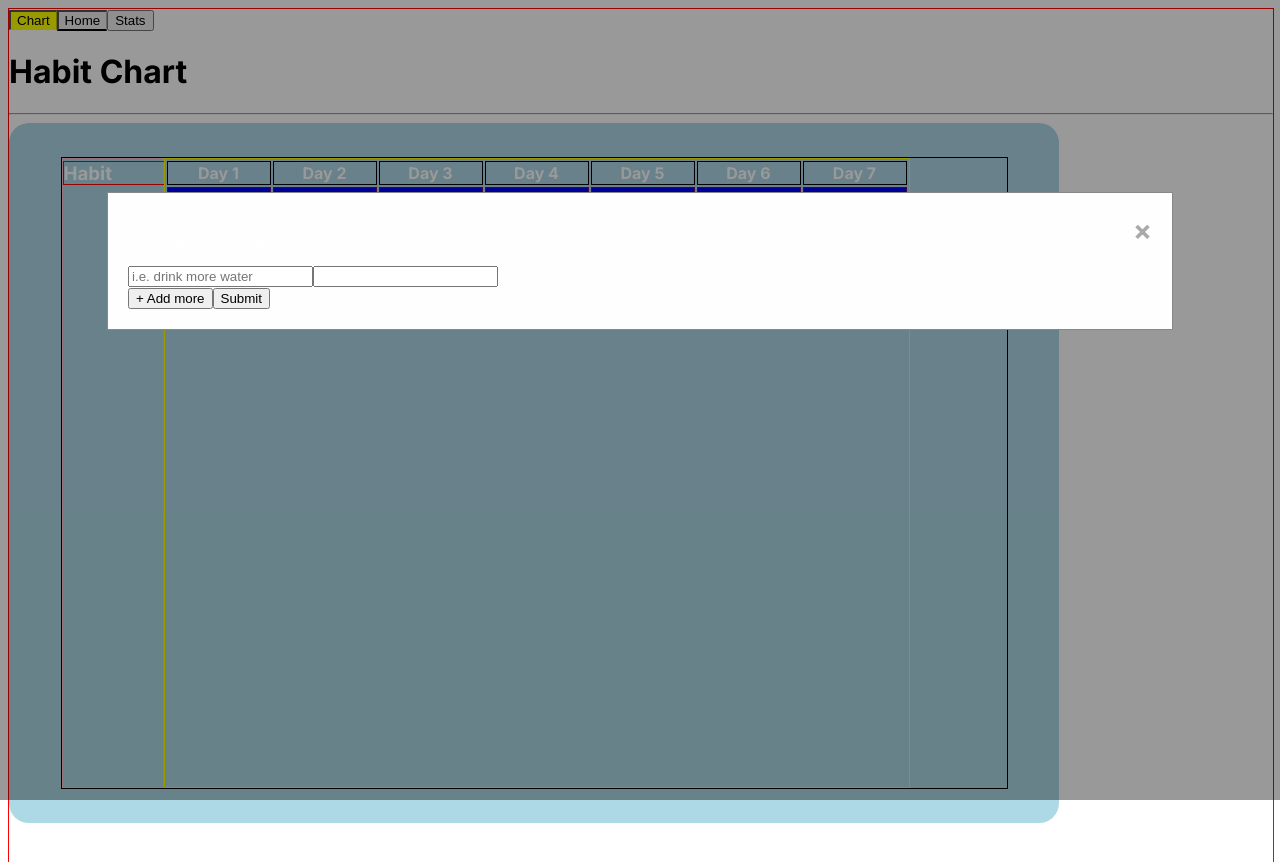
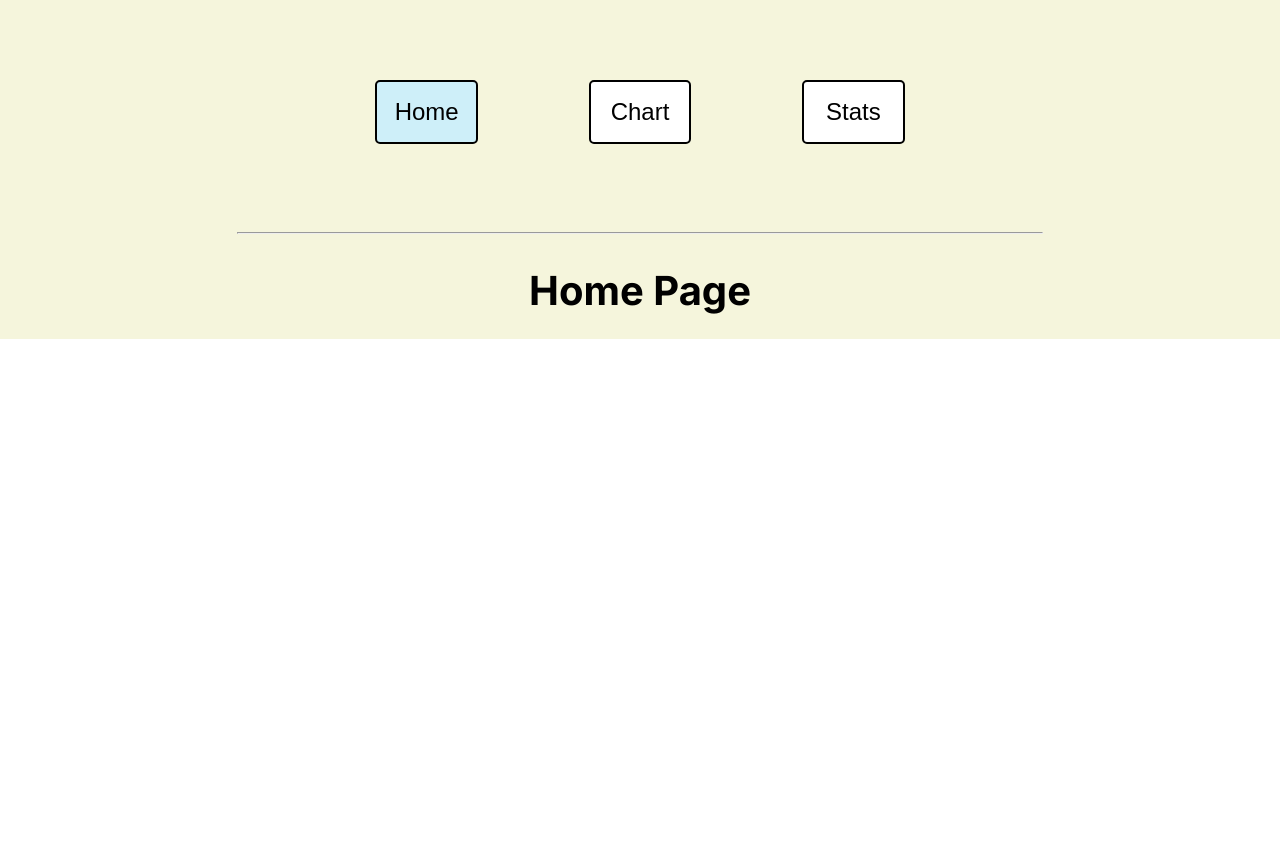
Before and after one commit to ulapkus/Habit-Tracker, a Next.js app: page / in a window 1280 px wide. Shown: the top 862 px of the page. After the commit the page ends 800 px from the top, so only its background shows below. Built offline with nearby package versions, Linux system fonts and the light colour scheme.

Commit message:
added styling to many pages

```diff
--- a/app/Tabs.js
+++ b/app/Tabs.js
@@ -1,5 +1,6 @@
 import { useState } from "react";
 import Chart from "./components/chart";
+import Home from "./components/home";
 
 function Tabs() {
   const [toggleState, setToggleState] = useState(1);
@@ -17,13 +18,13 @@ function Tabs() {
           className={toggleState === 1 ? "tabs active-tabs" : "tabs"}
           onClick={() => toggleTab(1)}
         >
-          Chart
+          Home
         </button>
         <button
           className={toggleState === 2 ? "tabs active-tabs" : "tabs"}
           onClick={() => toggleTab(2)}
         >
-          Home
+          Chart
         </button>
         <button
           className={toggleState === 3 ? "tabs active-tabs" : "tabs"}
@@ -35,16 +36,14 @@ function Tabs() {
 
       <div className="content-tabs">
         <div className={toggleState === 1 ? "active-content" : "content"}>
-          <h1>Habit Chart</h1>
+          {/* <h1>Habit Chart</h1> */}
           <hr />
-          <Chart />
-          {/* SWITCH THIS WITH HOME PAGE IN TAB LATER */}
+         <Home />
         </div>
 
         <div className={toggleState === 2 ? "active-content" : "content"}>
-          <h2>Home Page</h2>
           <hr />
-           {/* SWITCH THIS WITH CHART LOCATION IN TAB LATER */}
+          <Chart />
         </div>
 
         <div className={toggleState === 3 ? "active-content" : "content"}>
--- a/app/components/chart.js
+++ b/app/components/chart.js
@@ -13,28 +13,31 @@ export default function Chart() {
 
     if (event.target.tagName === "TD") {
       console.log(rowIndex);
-      console.log(document.getElementById("mytable").rows[0])
+      console.log(document.getElementById("mytable").rows[0]);
     }
     for (let i = 0; i <= 6; i++) {
       if (rowIndex === 1 && cellIndex === i) {
-        document.getElementById("mytable").rows[0].cells[i].style.backgroundColor = "red";
-      }
-       else if (rowIndex === 2 && cellIndex === i) {
-        document.getElementById("mytable").rows[1].cells[i].style.backgroundColor = "pink";
+        document.getElementById("mytable").rows[0].cells[
+          i
+        ].style.backgroundColor = "red";
+      } else if (rowIndex === 2 && cellIndex === i) {
+        document.getElementById("mytable").rows[1].cells[
+          i
+        ].style.backgroundColor = "pink";
       }
     }
   };
 
   return (
     <div className="background">
-      {/* <h1>My Habit Tracker</h1> */}
+      <h1>My Habit Tracker</h1>
       <div className="mainquestions">
         <section className="border">
           <Context.Provider value={[random, setRandom]}>
             <Modal />
           </Context.Provider>
           <section className="habits">
-            <h3 className="tablebody">Habit</h3>
+            <h3 className="habit-heading">Habit</h3>
             {random.map((item, index) => (
               <p key={index} className="tablebody">
                 {item}
@@ -42,38 +45,37 @@ export default function Chart() {
             ))}
           </section>
 
-          <section className="days-boxes">
+          <section>
             <table>
-              <thead>
+              <tbody>
                 <tr>
-                  <th>Day 1</th>
-                  <th>Day 2</th>
-                  <th>Day 3</th>
-                  <th>Day 4</th>
-                  <th>Day 5</th>
-                  <th>Day 6</th>
-                  <th>Day 7</th>
+                  <td className="dayz">Day 1</td>
+                  <td className="dayz">Day 2</td>
+                  <td className="dayz">Day 3</td>
+                  <td className="dayz">Day 4</td>
+                  <td className="dayz">Day 5</td>
+                  <td className="dayz">Day 6</td>
+                  <td className="dayz">Day 7</td>
                 </tr>
-              </thead>
-
+              </tbody>
               <tbody className="habit-rows" id="mytable">
-                <tr onClick={location} className="first-habit">
-                  <td>row 1 box 1</td>
-                  <td>row 1 box 2</td>
-                  <td>box</td>
-                  <td>box</td>
-                  <td>box</td>
-                  <td>box</td>
-                  <td>box</td>
+                <tr onClick={location} className="first-habit row">
+                  <td className="first-habit-cell"></td>
+                  <td className="first-habit-cell"></td>
+                  <td className="first-habit-cell"></td>
+                  <td className="first-habit-cell"></td>
+                  <td className="first-habit-cell"></td>
+                  <td className="first-habit-cell"></td>
+                  <td className="first-habit-cell"></td>
                 </tr>
-                <tr onClick={location} className="second-habit">
-                  <td>row 2 box 1</td>
-                  <td>row 2 box 2</td>
-                  <td>box</td>
-                  <td>box</td>
-                  <td>box</td>
-                  <td>box</td>
-                  <td>box</td>
+                <tr onClick={location} className="second-habit row">
+                  <td className="second-habit-cell"></td>
+                  <td className="second-habit-cell"></td>
+                  <td className="second-habit-cell"></td>
+                  <td className="second-habit-cell"></td>
+                  <td className="second-habit-cell"></td>
+                  <td className="second-habit-cell"></td>
+                  <td className="second-habit-cell"></td>
                 </tr>
               </tbody>
             </table>
@@ -84,20 +86,74 @@ export default function Chart() {
   );
 }
 
-// OLD:
-// {random.map((item, index) => (
-//   <tbody key={index} className="tablebody">
-//     <tr>
-//       {/* <td className="clickbox" >{item}</td> */}
-//       <td id="clickboxx" className="clickbox" onClick={location}>box</td>
-//       {/* <td id="clickboxx" className="clickbox" onClick={location}>box</td> */}
+// OLD - USING TABLE:
+// return (
+//   <div className="background">
+//     {/* <h1>My Habit Tracker</h1> */}
+//     <div className="mainquestions">
+//       <section className="border">
+//         <Context.Provider value={[random, setRandom]}>
+//           <Modal />
+//         </Context.Provider>
+//         <section className="habits">
+//           <h3 className="habit-heading">Habit</h3>
+//           {random.map((item, index) => (
+//             <p key={index} className="tablebody">
+//               {item}
+//             </p>
+//           ))}
+//         </section>
 
-//       {/* <td>box</td>
-//        <td>box</td>
-//       <td>box</td>
-//       <td>box</td>
-//       <td>box</td>
-//       <td>box</td> */}
-//     </tr>
-//   </tbody>
-// ))}
+//         <section className="days-boxes">
+//           <table>
+//             <thead>
+//               <tr>
+//                 <th>Day 1</th>
+//                 <th>Day 2</th>
+//                 <th>Day 3</th>
+//                 <th>Day 4</th>
+//                 <th>Day 5</th>
+//                 <th>Day 6</th>
+//                 <th>Day 7</th>
+//               </tr>
+//             </thead>
+
+//             <tbody className="habit-rows" id="mytable">
+//               <tr onClick={location} className="first-habit row">
+//                 <td></td>
+//                 <td></td>
+//                 <td></td>
+//                 <td></td>
+//                 <td></td>
+//                 <td></td>
+//                 <td></td>
+//               </tr>
+//               <tr onClick={location} className="second-habit row">
+//                 <td></td>
+//                 <td></td>
+//                 <td></td>
+//                 <td></td>
+//                 <td></td>
+//                 <td></td>
+//                 <td></td>
+//               </tr>
+//             </tbody>
+//           </table>
+//         </section>
+//       </section>
+//     </div>
+//   </div>
+// );
+// }
+
+{
+  /* <div className="habit-days">
+              <div className="habit-days-individual">Day 1</div>
+              <div>Day 2</div>
+              <div>Day 3</div>
+              <div>Day 4</div>
+              <div>Day 5</div>
+              <div>Day 6</div>
+              <div>Day 7</div>
+            </div> */
+}
--- /dev/null
+++ b/app/components/home.js
@@ -0,0 +1,9 @@
+import React, { useState } from "react";
+
+export default function Home() {
+  return (
+    <div>
+        <h1>Home Page</h1>
+    </div>
+  );
+}
--- a/app/components/modal.js
+++ b/app/components/modal.js
@@ -25,7 +25,8 @@ function exit() {
   return (
     <div id="myModal" className="modal">
       <div className="modal-content">
-        <span onClick={exit} className="close">&times;</span>
+        {/* <span onClick={exit} className="close">&times;</span> */}
+        {/* ^ X button */}
         <Question />
       </div>
     </div>
--- a/app/components/questions.js
+++ b/app/components/questions.js
@@ -20,23 +20,29 @@ export default function Child() {
 
   return (
     <div>
-      <p>What are some habits you would like to work on?</p>
+      <div className="habits-question-main">
+        <div className="question-plus-answer">
+          <h2 className="what-habits-q">
+            What are some habits you would like to work on?
+          </h2>
+          <div className="input-boxes">
             <input
               className="answer"
               placeholder="i.e. drink more water"
               type="text"
               name="firstq"
             />
-      <input
-        type="text"
-      />
-      <div id="newElementId" ></div>
-      <button className="but" onClick={createNewElement}>
+            <input type="text" />
+            <div id="newElementId"></div>
+          </div>
+        </div>
+        <div className="buttons-q">
+          <button className="add-more" onClick={createNewElement}>
             + Add more
           </button>
-      <button onClick={getInputValues}>Submit</button>
-
-      {/* <p>Random:{random}</p> */}
+          <button onClick={getInputValues} className="submit-q">Submit</button>
+        </div>
+      </div>
     </div>
   );
 }
--- a/app/globals.css
+++ b/app/globals.css
@@ -1,16 +1,46 @@
+* {
+  box-sizing: border-box;
+}
+
+html,
+body {
+  width: 100%;
+  height: 100%;
+  margin: auto;
+}
+
+.main {
+  background-color: beige;
+
+}
+
 .container {
-  height: 2000px;
+  display: flex;
+  flex-direction: column;
+  justify-content: center;
+  align-items: center;
+  height: 100%;
   width: 100%;
-  border: 1px solid red;
+  margin: 0;
+  /* padding: 10vh 0 0 0; */
+}
+
+.bloc-tabs {
+  display: flex;
+  flex-direction: row;
+  justify-content: space-around;
+  align-items: center;
+  /* border: 1px solid red; */
+  width: 50%;
+  padding: 10vh 0 10vh 0;
 }
 
 .active-content {
-  display: block;
+  /* display: block; */
 }
 
 .content {
   display: none;
-  background: blue;
   width: 100%;
   height: 100%;
 }
@@ -27,13 +57,28 @@
   margin-bottom: 5px;
 }
 
+hr {
+  width: 63vw;
+  /* margin: 0 0 10vh 0; */
+}
+
+.tabs {
+  border: 2px solid black;
+  outline: none;
+  /* border: none; */
+  box-shadow: none;
+  height: 8vh;
+  width: 8vw;
+  font-size: 3vh;
+}
+
 .tabs:not(:last-child) {
-  border-right: 1px solid rgba(0, 0, 0, 0.274);
+  /* border-right: 1px solid rgba(0, 0, 0, 0.274); */
 }
 
 .active-tabs {
-  background: yellow;
-  border-bottom: 1px solid transparent;
+  background: #ceeff9;
+  /* border-bottom: 1px solid transparent; */
 }
 
 .active-tabs::before {
@@ -45,38 +90,118 @@
   transform: translateX(-50%);
   width: calc(100% + 2px);
   height: 5px;
-  background: purple;
 }
 
 .modal {
-  display: none; /* Hidden by default */
-  position: fixed; /* Stay in place */
-  z-index: 1; /* Sit on top */
+  display: none;
+  position: fixed;
+  z-index: 1;
   left: 0;
   top: 0;
-  width: 100%; /* Full width */
-  height: 100%; /* Full height */
-  overflow: auto; /* Enable scroll if needed */
-  background-color: rgb(0, 0, 0); /* Fallback color */
-  background-color: rgba(0, 0, 0, 0.4); /* Black w/ opacity */
+  width: 100%;
+  height: 100%;
+  overflow: auto;
+  background-color: rgb(0, 0, 0, 0.3);
+  /* background-color: beige; */
 }
 
-/* Modal Content/Box */
 .modal-content {
-  background-color: #fefefe;
-  margin: 15% auto; /* 15% from the top and centered */
+  /* display: flex;
+  flex-direction: column;
+  justify-content: center;
+  align-items: flex-start; */
+
+  background-color: rgb(254, 199, 103);
+  margin: 10% auto;
   padding: 20px;
   border: 1px solid #888;
-  width: 80%; /* Could be more or less, depending on screen size */
+  width: 30%;
+  height: 50%;
+  border-radius: 20px;
 }
 
-/* The Close Button */
-.close {
-  color: #aaa;
+.habits-question-main {
+  display: flex;
+  flex-direction: column;
+  justify-content: space-between;
+  align-items: center;
+  /* border: 1px solid red; */
+  height: 50vh;
+  width: 100%;
+}
+
+input {
+  border-radius: 5px;
+  height: 3vh;
+  width: 10vw;
+}
+
+.what-habits-q {
+  text-align: center;
+}
+
+.buttons-q {
+  display: flex;
+  flex-direction: column;
+  justify-content: space-between;
+  align-items: center;
+  /* border: 1px solid blue; */
+  gap: 3vh;
+}
+
+.add-more {
+  height: 2.5vh;
+  width: 5vw;
+}
+
+.input-boxes {
+  display: flex;
+  flex-direction: column;
+  justify-content: center;
+  align-items: center;
+  height: 100%;
+  width: 50%;
+  gap: 1vh;
+  /* border: 1px solid blue; */
+}
+
+h2 {
+  font-size: 30px;
+  width: 80%;
+}
+
+button {
+  border-radius: 5px;
+  background-color: white;
+}
+
+.submit-q {
+  height: 3vh;
+  width: 10vw;
+}
+
+#newElementId {
+  display: flex;
+  flex-direction: column;
+  justify-content: center;
+  align-items: center;
+}
+
+.question-plus-answer {
+  display: flex;
+  flex-direction: column;
+  justify-content: space-around;
+  align-items: center;
+  /* border: 1px solid green; */
+  height: 100%;
+}
+
+/* .close {
+  color: white;
   float: right;
   font-size: 28px;
   font-weight: bold;
-}
+} */
 
 .close:hover,
 .close:focus {
@@ -90,59 +215,117 @@
   flex-direction: column;
   justify-content: space-around;
   align-items: center;
-  width: 1050px;
-  height: 700px;
+  /* width: 1050px;
+  height: 100%; */
+  padding: 50px;
   background-color: #add8e6;
   border-radius: 20px;
   color: white;
+  width: 70vw;
   /* border: 1px solid red; */
 }
 
 .border {
   display: flex;
   flex-direction: row;
-  /* justify-content: space-between; */
-  border: 1px solid black;
-  width: 90%;
-  height: 90%;
+  justify-content: flex-start;
+  border: 5px solid black;
+  /* width: 90%; */
+  /* height: 100%; */
   padding: 0;
 }
 
 .habits {
-  border: 1px solid pink;
-  width: 100px;
-
-}
-/*
-.habits-rows {
-  background: blue;
-} */
-
-.days-boxes {
-  border: 1px solid yellow;
+  /* border: 1px solid pink; */
+  width: 17vh;
+  /* height: 100%; */
+  font-size: 3vh;
 
 }
 
-/* .background {
-    background-color: beige;
-    display: flex;
-    flex-direction: column;
-    justify-content: center;
-    align-items: center;
-    height: 100vh;
-  } */
+h1 {
+  font-size: 5vh;
+  text-align: center;
+  width: 100%;
+  padding: 3vh 0 3vh 0;
+  margin: 0;
+  /* border: 1px solid red; */
+}
 
-.clickbox {
-  background-color: blue;
+.background {
+  /* background-color: beige; */
+  display: flex;
+  flex-direction: column;
+  justify-content: flex-start;
+  align-items: center;
+  height: 100vh;
+}
+
+table {
+  /* display: flex;
+  flex-direction: column;
+  justify-content: center;
+  align-items: center; */
+  /* border: 1px solid green; */
+  border-spacing: 0;
+  width: 100%;
+  padding: 0;
+  margin: 0;
+}
+
+.tablebody {
+  border: 1px solid black;
+  height: 17vh;
+  width: 17vh;
+  padding: 0;
+  margin: 0;
 }
 
 td {
-  border: 1px solid purple;
-  width: 100px;
-  height: 20px;
- margin-left: 100px;
- background-color: blue;
+  flex: 1;
+  aspect-ratio: 1;
+  border: 1px solid black;
+  background-color: #add8e6;
+  width: 17vh;
+  height: 17vh;
+  padding: 0;
+  margin: 0;
+  box-sizing: border-box;
+}
 
+.habit-days {
+  display: flex;
+  flex-direction: row;
+  justify-content: center;
+  align-items: center;
+  /* border: 1px solid red; */
+  padding: 0;
+  margin: 0;
+}
+
+.dayz {
+  height: 7vh;
+  font-size: 3vh;
+  text-align: center;
+}
+
+.habit-days-individual {
+  border: 1px solid black;
+  width: 20%;
+  height: 15%;
+  padding: 0;
+  margin: 0;
+  text-align: center;
+}
+
+tr {
+  padding: 0;
+  margin: 0;
+}
+
+.first-habit-row {
+  padding: 0;
+  margin: 0;
 }
 
 th {
@@ -150,11 +333,12 @@ th {
   width: 100px;
 }
 
-.tablebody {
+.habit-heading {
   columns: 1;
-  border: 1px solid red;
+  border: 1px solid black;
   padding: 0;
-  margin: 2px 0 0 0;
-  width: 100px;
-  height: 22px;
+  margin: 0;
+  width: 17vh;
+  height: 7vh;
+  text-align: center;
 }
--- a/app/page.js
+++ b/app/page.js
@@ -4,7 +4,7 @@ import Tabs from "./Tabs";
 
 export default function Home() {
   return (
-    <div>
+    <div className="main">
       <Tabs />
     </div>
   );
```
Lines whose indentation alone changed are shown as unchanged.
